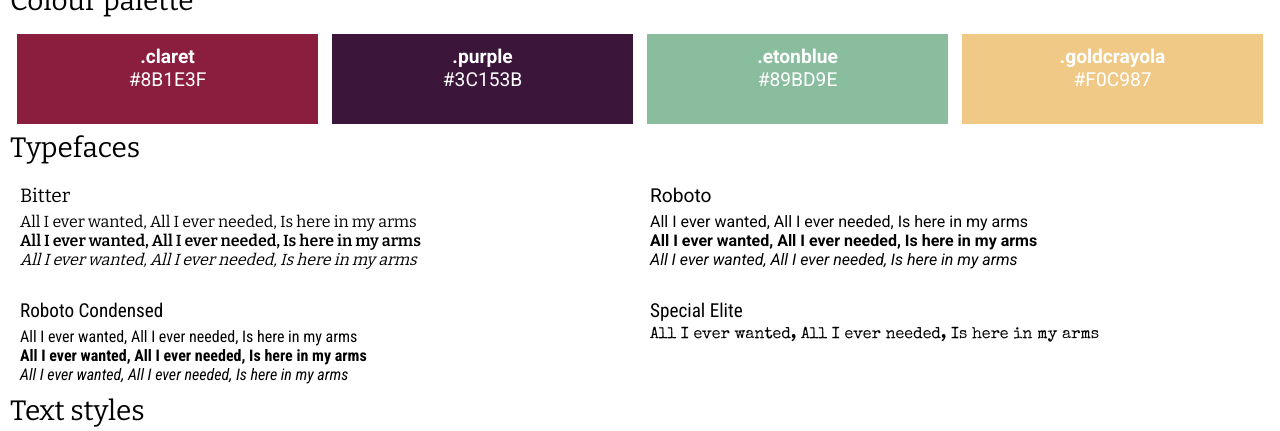
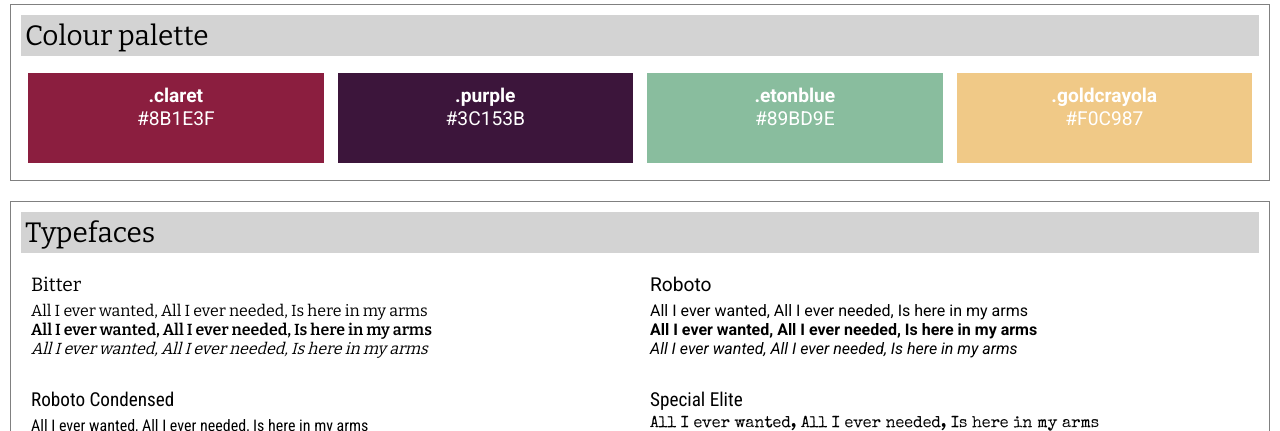
Before and after one commit to rsutton2021/style-guide, a plain HTML site: page index.html in a window 1280 px wide. Shown: the part 70-501 px from the top of the page. Drawn offline with nearby package versions, Linux system fonts and the light colour scheme.

Commit message:
Add light grey background to subheads

```diff
--- a/index.html
+++ b/index.html
@@ -22,7 +22,7 @@
     </header>
 
     <section class="container">
-        <h2>Colour palette</h2>
+        <h2 class="subhead">Colour palette</h2>
           <div class="flex-container">
             <div class="colour claret">
              <p class="colour-name">.claret</p>
@@ -48,7 +48,7 @@
     </section>
 
     <section class="container">
-        <h2>Typefaces</h2>
+        <h2 class="subhead">Typefaces</h2>
             <div class="flex-container">
                 <div class="font-box">
                     <p class="font-label bitter">Bitter</p>
@@ -90,7 +90,7 @@
 
     <div class="container">
 
-        <h2>Text styles</h2>
+        <h2 class="subhead">Text styles</h2>
 
         <div class="font-box">
         <h1>h1 Main headline: Where now for man raised by puffins?</h1>
--- a/style.css
+++ b/style.css
@@ -25,6 +25,12 @@ h2 {
     font-family: 'Bitter', serif;
     font-weight: 400;
     font-size: 28px;
+}
+
+.subhead {
+
+    background-color: lightgrey;
+    padding: 4px;
 }
 
 ul {
@@ -56,7 +62,7 @@ ul {
 
 
 
-}
+
 
 .container {
     border: 1px solid gray;
```
